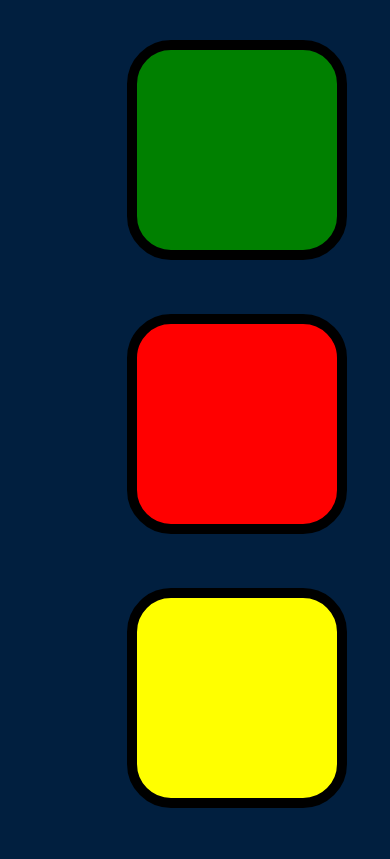
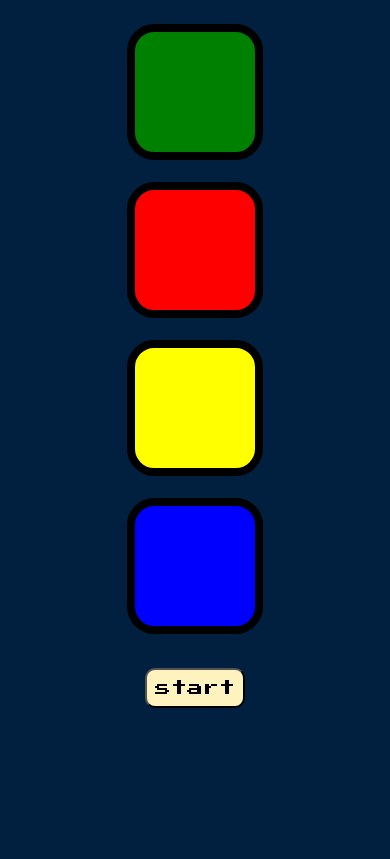
Before and after one commit to loki0105/simons-game_new, a plain HTML site: page index.html in a window 390 px wide. Shown: the part 166-1025 px from the top of the page. After the commit the page ends 882 px from the top, so only its background shows below. Drawn offline with nearby package versions, Linux system fonts and the light colour scheme.

Commit message:
Update styles.css
made it responsive for mobile usage

```diff
--- a/styles.css
+++ b/styles.css
@@ -61,3 +61,46 @@
  border-radius: 10px;
  background-color: #FEF2BF;
 }
+
+@media only screen and (max-width: 700px) {
+   .btn
+   {
+    width: 50px;
+    height: 50px;
+    margin: 5px;
+     border: 4px solid black;
+  border-radius: 20%;
+   }
+   .startbutton
+{
+  margin-top: 1.3rem;
+ width: 80px;
+ height: 30px;
+ font-size: 0.8rem;
+ font-family: 'Press Start 2P', cursive;
+ border-radius: 10px;
+ background-color: #FEF2BF;
+}
+
+}
+@media only screen and (max-width: 1100px) {
+   .btn
+   {
+    width: 120px;
+    height:120px;
+    margin: 9px;
+     border: 8px solid black;
+  border-radius: 20%;
+   }
+   .startbutton
+{
+  margin-top: 1.3rem;
+ width: 100px;
+ height: 40px;
+ font-size: 1rem;
+ font-family: 'Press Start 2P', cursive;
+ border-radius: 10px;
+ background-color: #FEF2BF;
+}
+
+}
```
